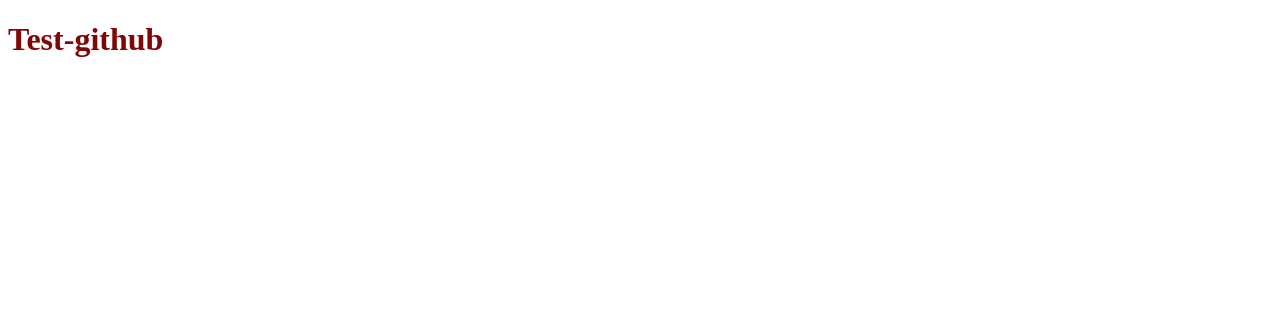
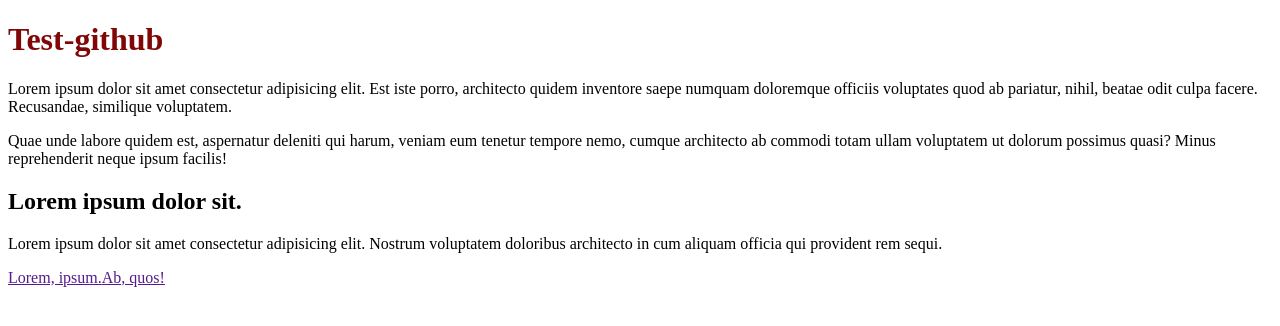
Before and after one commit to Sylvie8282/test-github, a plain HTML site: page index.html in a window 1280 px wide. Drawn offline with Linux system fonts and the light colour scheme.

Commit message:
ajout de text

```diff
--- a/index.html
+++ b/index.html
@@ -9,5 +9,11 @@
   </head>
   <body>
     <h1>Test-github</h1>
+    <p>Lorem ipsum dolor sit amet consectetur adipisicing elit. Est iste porro, architecto quidem inventore saepe numquam doloremque officiis voluptates quod ab pariatur, nihil, beatae odit culpa facere. Recusandae, similique voluptatem.</p>
+    <p>Quae unde labore quidem est, aspernatur deleniti qui harum, veniam eum tenetur tempore nemo, cumque architecto ab commodi totam ullam voluptatem ut dolorum possimus quasi? Minus reprehenderit neque ipsum facilis!</p>
+    <div class="test">
+      <h2>Lorem ipsum dolor sit.</h2>
+      <p>Lorem ipsum dolor sit amet consectetur adipisicing elit. Nostrum voluptatem doloribus architecto in cum aliquam officia qui provident rem sequi.</p>
+      <a href="">Lorem, ipsum.</a><a href="">Ab, quos!</a></div>
   </body>
 </html>
```
